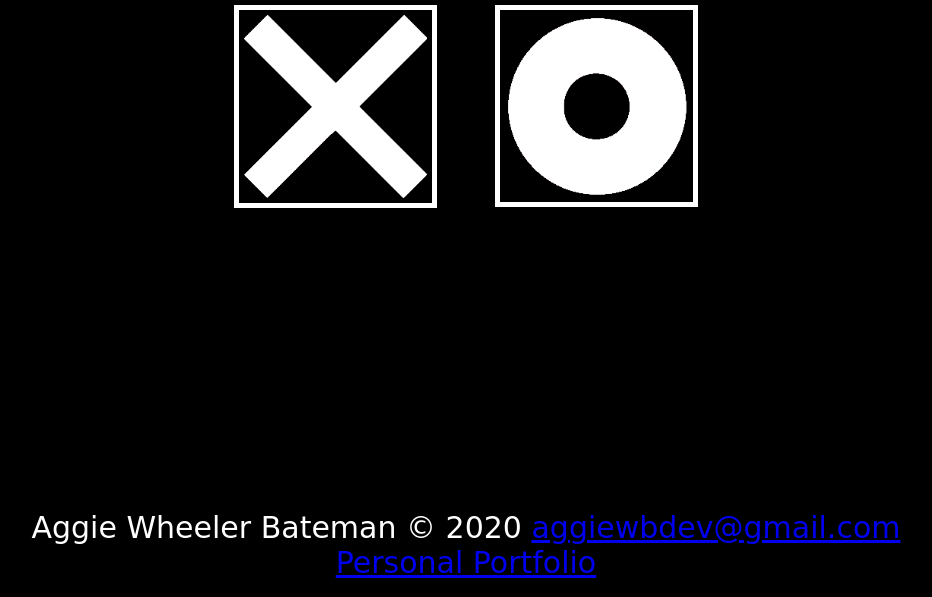
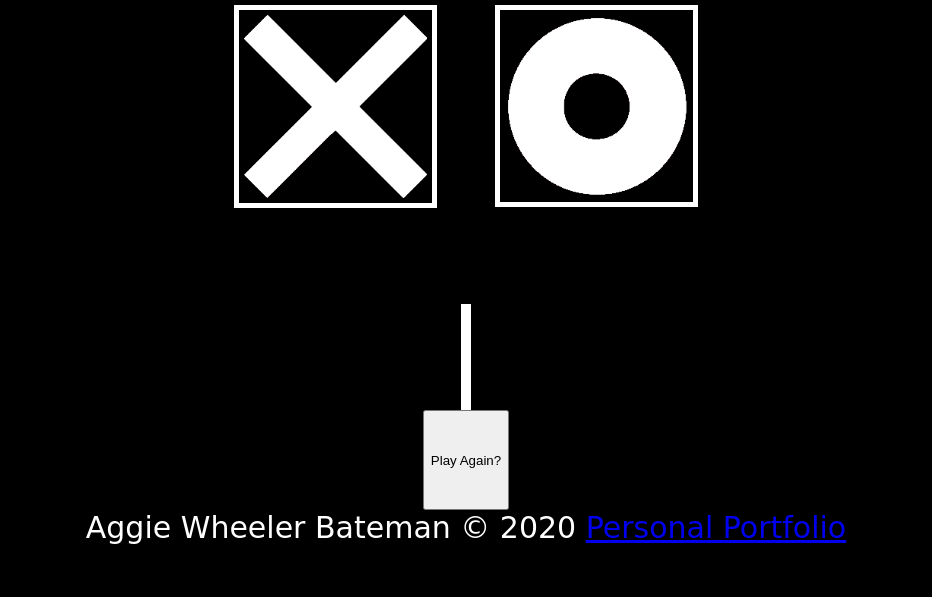
Before and after one commit to aggiewb/tic-tac-toe, a plain HTML site: page index.html in a window 1280 px wide. Shown: the part 203-800 px from the top of the page, without its empty margins (174-1106 px from the left). Drawn offline with Linux system fonts and the light colour scheme; a web font is replaced by a local one.

Commit message:
Remove aside section, and replace with footer
Add button to select to play again
Add change id for board from hide to board-hide

```diff
--- a/index.html
+++ b/index.html
@@ -13,7 +13,7 @@
             <div id="cross"><img src="media/cross.png"></div>
             <div id="nought"><img src="media/nought.png"></div>
         </div>
-        <div id="hide">
+        <div id="board-hide">
             <div id="a-box" class="unmarked"></div>
             <div id="b-box" class="unmarked"></div>
             <div id="c-box" class="unmarked"></div>
@@ -24,10 +24,8 @@
             <div id="h-box" class="unmarked"></div>
             <div id="i-box" class="unmarked"></div>
         </div>
-        <aside>
-            <footer>Aggie Wheeler Bateman &copy; 2020 <a href="mailto:aggiewbdev">aggiewbdev@gmail.com</a></footer>
-            <div id="portfolio"><a href="https://www.aggiewheelerbateman.com" target="_blank">Personal Portfolio</a></div>
-            <script src="js/tic-tac-toe.js"></script>
-        </aside>
+        <button type="button" id="button-hide">Play Again?</button>
+        <footer>Aggie Wheeler Bateman &copy; 2020 <a href="https://www.aggiewheelerbateman.com" target="_blank">Personal Portfolio</a></footer>
+        <script src="js/tic-tac-toe.js"></script>
     </body>
 </html>
```
